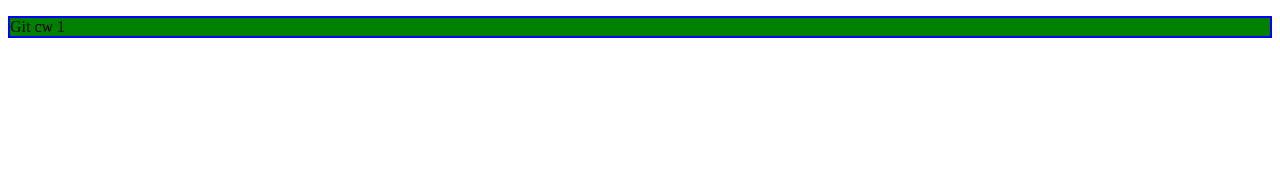
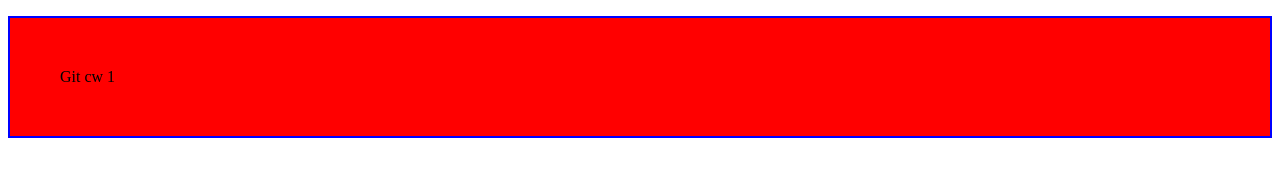
Before and after one commit to wfRud/studiaALK, a plain HTML site: page index.html in a window 1280 px wide. Drawn offline with Linux system fonts and the light colour scheme.

Commit message:
Update style.css

```diff
--- a/style.css
+++ b/style.css
@@ -1,4 +1,5 @@
 p {
-  background-color: green;
+  background-color: red;
   border: 2px solid blue;
+  padding: 50px;
 }
```
